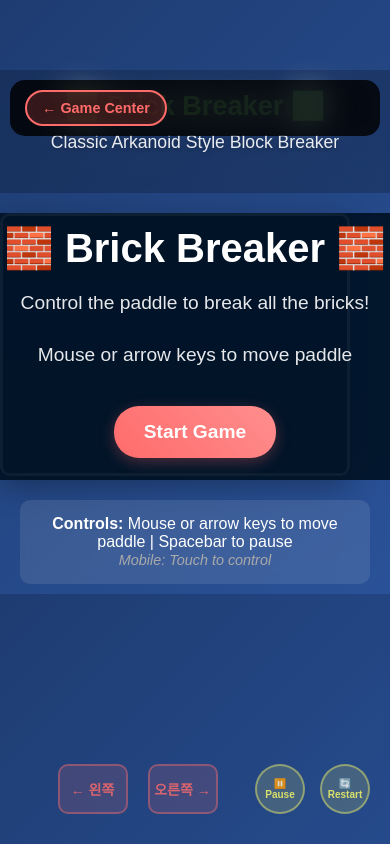
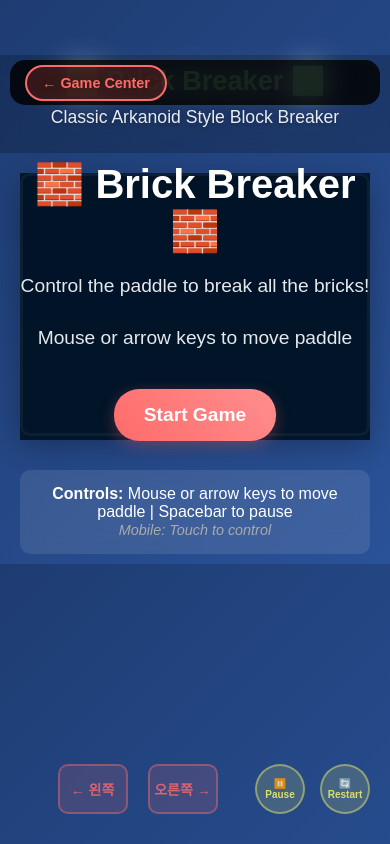
Before and after one commit to Codesson/oraksil, a plain HTML site: page arkanoid/index.html in a window 390 px wide. Drawn offline with Linux system fonts and the light colour scheme.

Commit message:
Optimize mobile layout: align game area to top for better space utilization

```diff
--- a/arkanoid/index.html
+++ b/arkanoid/index.html
@@ -342,25 +342,49 @@
             }
 
             body {
-                padding-top: 80px;
+                padding-top: 60px; /* 네비게이션 공간 축소 */
+                display: flex;
+                flex-direction: column;
+                justify-content: flex-start; /* 위쪽으로 정렬 */
+                align-items: center;
+            }
+
+            main {
+                flex: 1;
+                display: flex;
+                flex-direction: column;
+                justify-content: flex-start;
+                align-items: center;
+                width: 100%;
+                padding: 0;
+                margin: 0;
+            }
+
+            header {
+                padding: 10px 20px 5px; /* 헤더 패딩 축소 */
+                margin: 0;
             }
 
             #gameCanvas {
-                max-width: calc(100vw - 40px);
-                max-height: calc(100vh - 160px);
+                max-width: calc(100vw - 20px);
+                max-height: calc(100vh - 60px);
                 width: auto;
                 height: auto;
+                margin: 0;
             }
 
             .game-nav {
                 position: fixed;
-                top: 10px;
+                top: 5px;
                 left: 10px;
                 right: 10px;
                 background: rgba(0, 0, 0, 0.8);
                 backdrop-filter: blur(15px);
                 border-radius: 15px;
-                padding: 10px 15px;
+                padding: 8px 15px;
+                height: 45px;
+                display: flex;
+                align-items: center;
             }
 
             .back-btn {
@@ -402,7 +426,7 @@
             }
 
             body {
-                padding-top: 70px;
+                padding-top: 55px;
             }
 
             h1 {
```
Also changed, not shown: galaga/index.html (+28 -4 lines).
